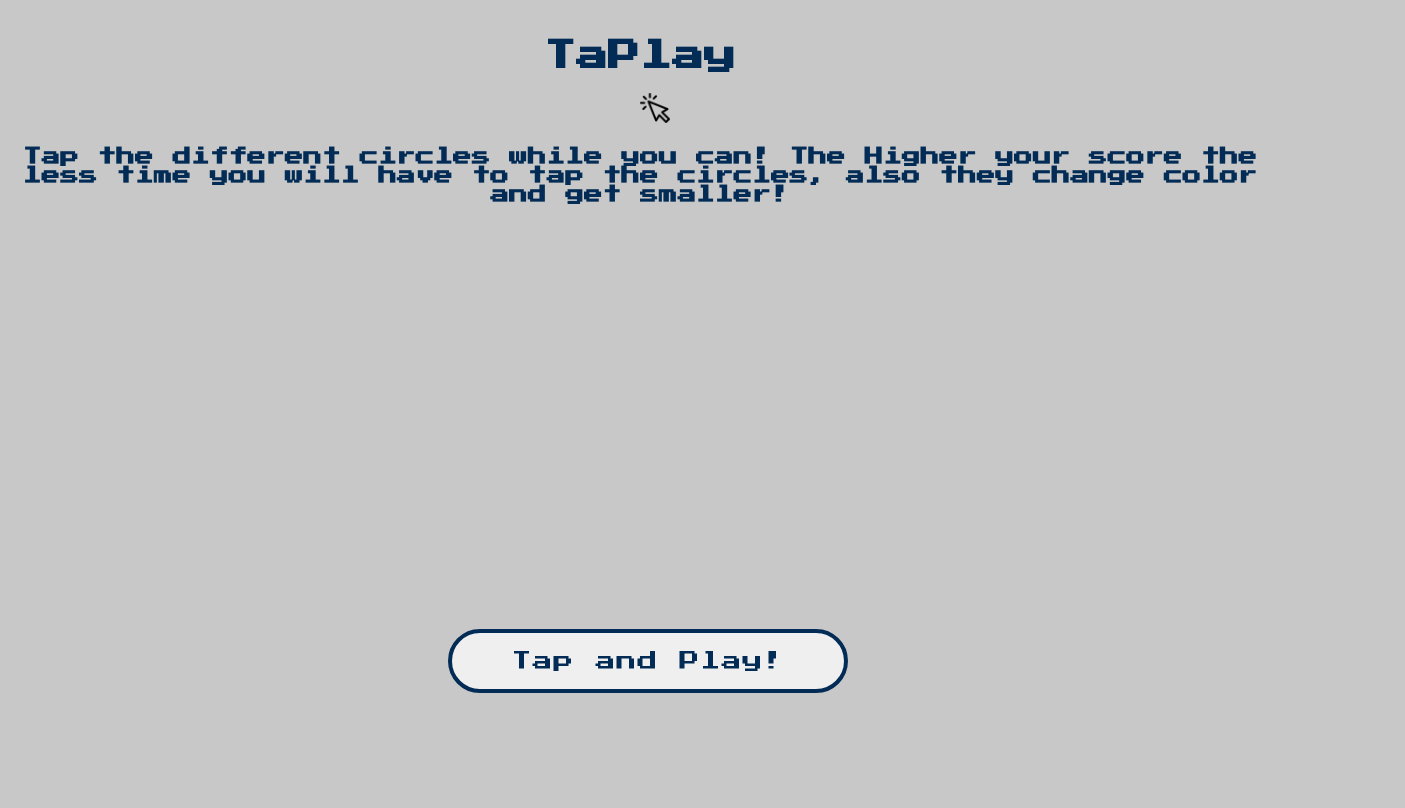
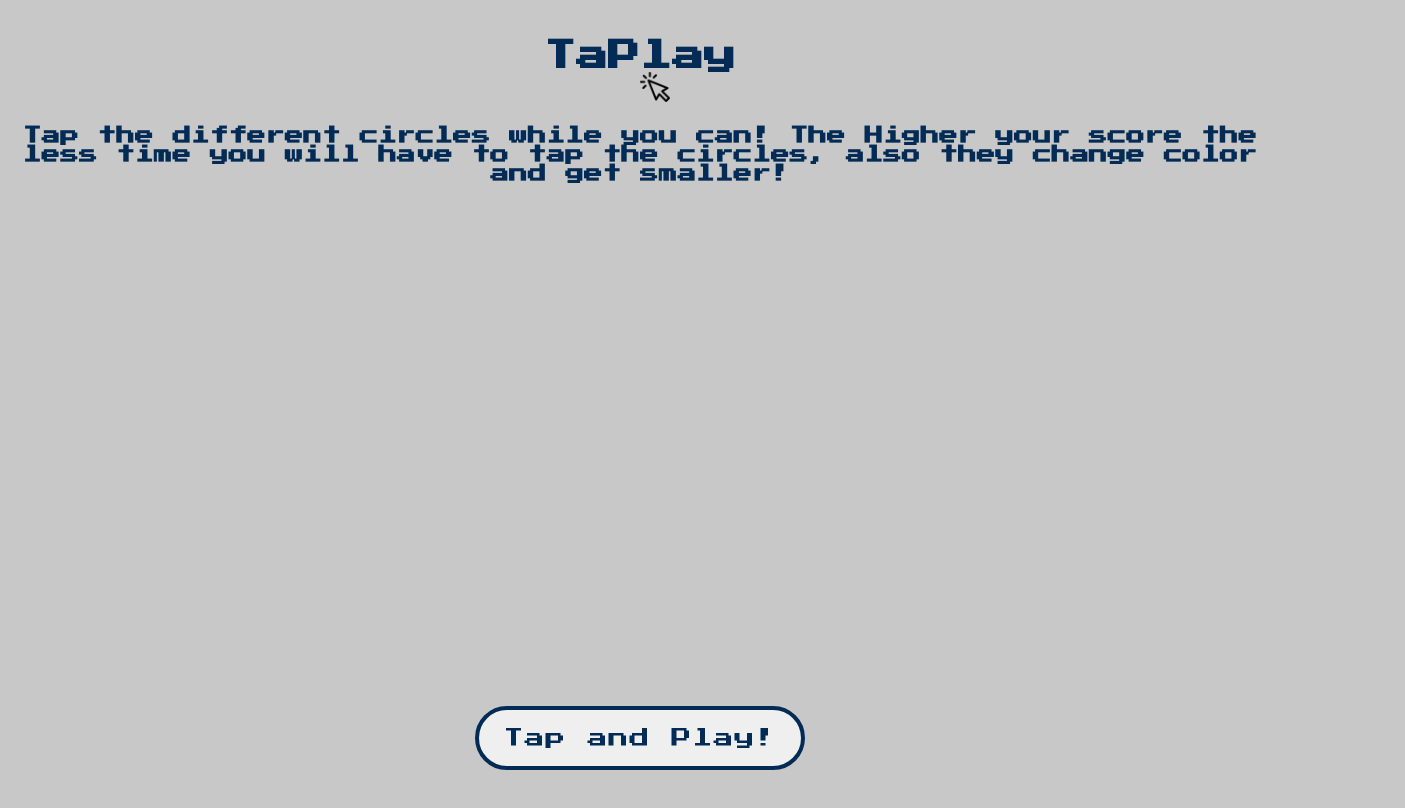
Before and after one commit to matiasconsiglio/project-2, a plain HTML site: page index.html in a window 1280 px wide. Shown: the whole page, 1405 px wide, since content can reach past the window. Drawn offline with Linux system fonts and the light colour scheme.

Commit message:
resizing

```diff
--- a/assets/css/style.css
+++ b/assets/css/style.css
@@ -1,4 +1,12 @@
 @import url('https://fonts.googleapis.com/css2?family=Press+Start+2P&display=swap');
+
+
+*{
+    margin: 0;
+    padding: 0;
+    border: none;
+}
+
 html{
     height: 100%;
 }
@@ -11,8 +19,9 @@ html{
 }
 
 .gamePlay{
-    margin: 80px 125px;
-    height: calc(100vh - 450px);
+    margin: 125px;
+    height: calc(100vh - 200px);
+    width: 100%;
 }
 
 .logo{
@@ -59,7 +68,7 @@ body{
     letter-spacing: 1px;
     cursor: pointer;
     position: inherit;
-    width: 400px;
+    width: 330px;
 }
 
 .score{
@@ -67,6 +76,7 @@ body{
     font-size: 20px;
     color: rgb(2, 44, 85);
     text-align: center;
+    margin-bottom: -50px;
 }
 
 .footer{
--- a/assets/js/script.js
+++ b/assets/js/script.js
@@ -42,8 +42,8 @@ function circle(){
     e.style.height = (125 -1.24*points)+'px';
     e.style.width = (125 -1.24*points)+'px';
     e.style.backgroundColor = 'rgb(' + (20 +points*2) + ',' + (20 + points*2) + ',' + (20 + points*2) + ')';
-    e.style.left = (randomNumber((gamePlay.clientWidth) +1 - 50) + 50) + 'px';
-    e.style.top = (randomNumber((gamePlay.clientHeight) +1 - 50) + 50) + 'px';
+    e.style.left = (randomNumber((gamePlay.clientWidth) +1 - 80)) + 'px';
+    e.style.top = (randomNumber((gamePlay.clientHeight) +1 - 80)) + 'px';
     e.start = new Date().getTime();
     gamePlay.appendChild(e);
 
```
